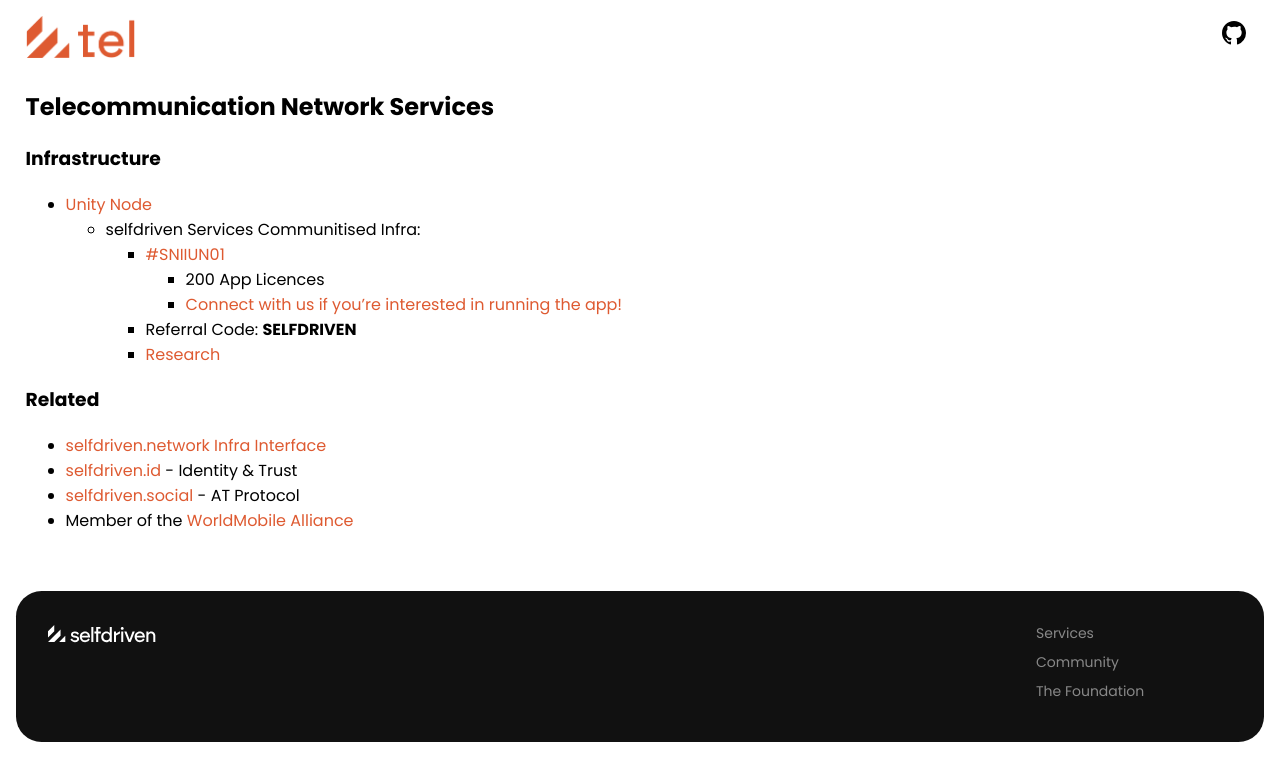
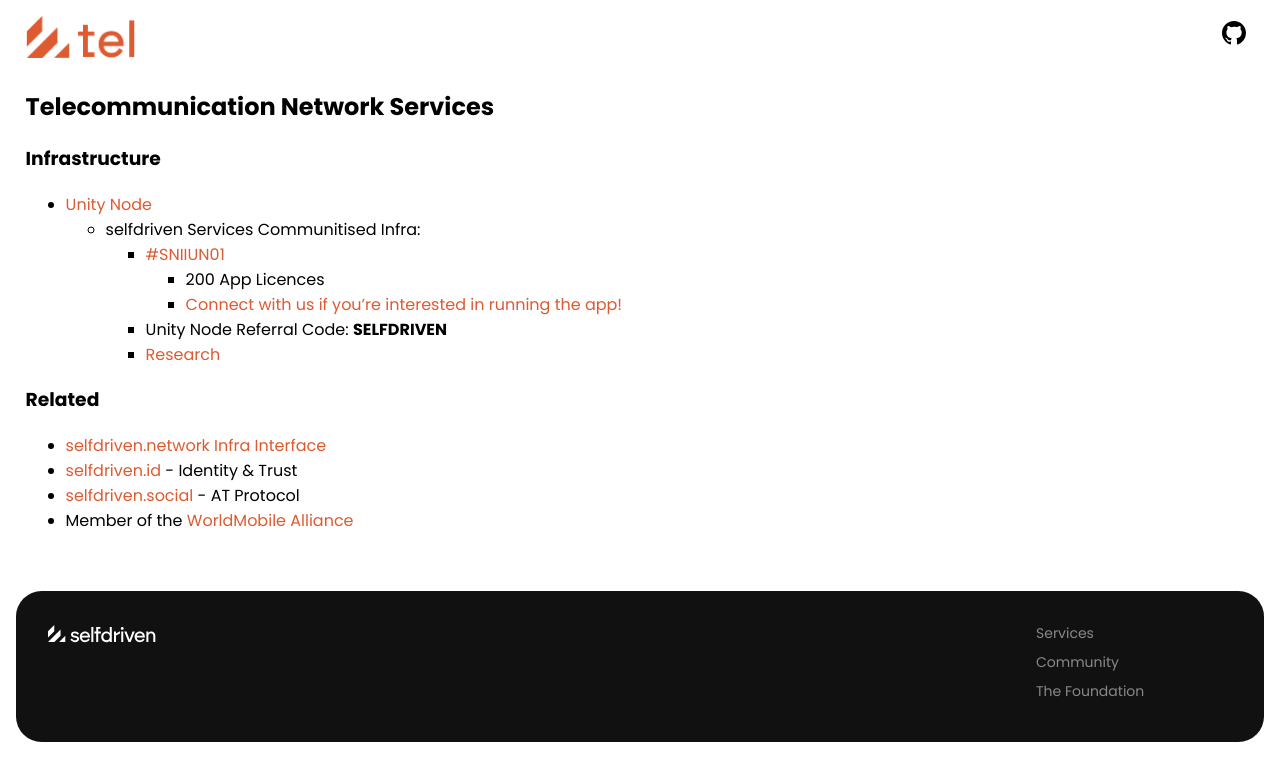
Before and after one commit to selfdriven-services/selfdriven-tel, a Jekyll site: the page built from docs/index.md, in a window 1280 px wide. Shown: the top 781 px of the page. Built offline with Jekyll 4.4.1, drawn with Linux system fonts in a browser that asks for light colours.

Commit message:
Update index.md

```diff
--- a/docs/index.md
+++ b/docs/index.md
@@ -11,7 +11,7 @@
         - [#SNIIUN01](https://adastat.net/policies/269366d093249b0cac98fa9fcbc374578429534e3b7adeac09f081e3)
             - 200 App Licences
             - [Connect with us if you're interested in running the app!](https://selfdriven.fyi/connect)
-        - Referral Code: **SELFDRIVEN**
+        - Unity Node Referral Code: **SELFDRIVEN**
         - [Research](/research/)
 
 ### Related
```
